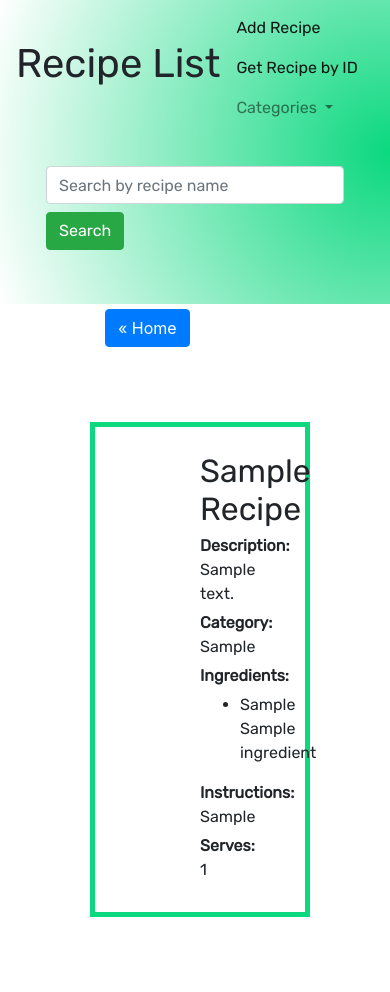
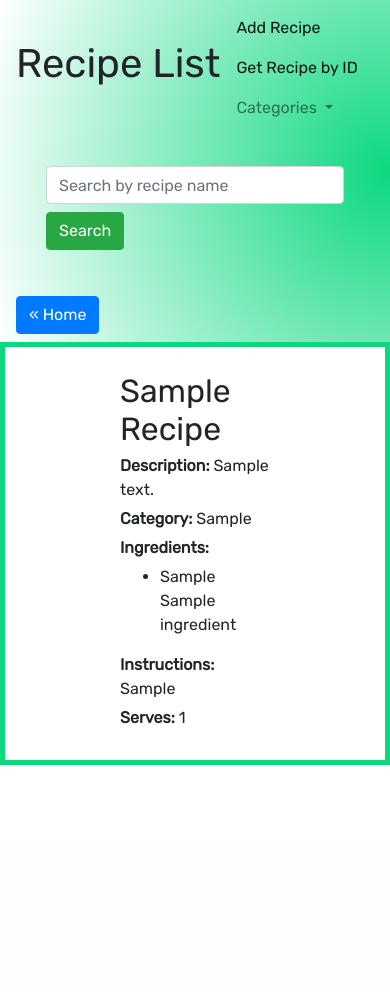
Before and after one commit to tfoxx97/recipe_app, a Flask app: page /recipe/1 in a window 390 px wide. After the commit the page ends 765 px from the top, so only its background shows below. Run offline with Flask 3, Linux system fonts and the light colour scheme; tables that the repository leaves empty hold one stand-in row (values such as "Sample post"); parts of the project's set-up code (start-up, migrations or seed data) failed here and were passed over; some libraries are stand-ins or nearby versions.

Commit message:
Responsive design changes for recipe by ID pages: home button added to navbar design upgrade to be mobile friendly

```diff
--- a/recipe_app/templates/recipe_by_id.html
+++ b/recipe_app/templates/recipe_by_id.html
@@ -4,18 +4,16 @@
     <meta charset="UTF-8">
     <meta name="viewport" content="width=device-width, initial-scale=1.0">
     <style>
-        .return-home {
-            padding-top: 5px;
-            padding-left: 105px;
-        }
         .recipe {
             font-family: 'Rubik', sans-serif;
             border: 5px solid rgb(11, 216, 127);
-            padding-left: 105px;
-            padding-right: 105px;
+            padding-left: 115px;
+            padding-right: 115px;
             padding-top: 25px;
             padding-bottom: 25px;
-            margin: 75px 90px; }
+            width: 100%;
+            height: 100%;
+        }
         .recipe h2 { margin: 0; }
         .recipe p { margin: 5px 0; }
         .navbar {
@@ -55,12 +53,10 @@
             <input class="form-control me-2" type="search" placeholder="Search by recipe name" name="q" hx-get="/search" hx-trigger="keyup changed delay:500ms" hx-target="#results" hx-indicator=".loading_spinner">
             <button class="btn btn-success my-2 my-sm-0" type="submit">Search</button>
         </form>
+        <a href="{{ url_for('recipes') }}" class="btn btn-primary">&laquo; Home</a>
     </nav>
 </header>
 <body>
-    <div class="return-home">
-            <a href="{{ url_for('recipes') }}" class="btn btn-primary">&laquo; Home</a>
-    </div>
     <div class="recipe">
         <h2>{{ capitalize_title(recipe.name) }}</h2>
         <p><strong>Description: </strong>{{ recipe.description | safe }}</p>
```
